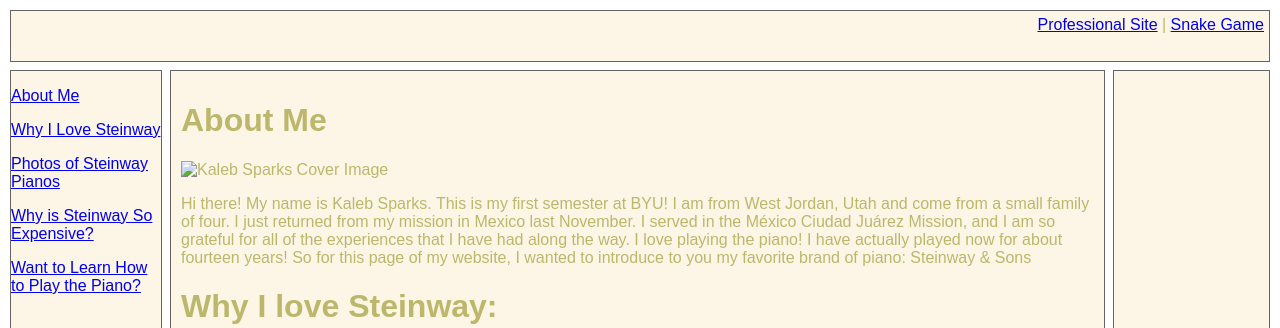
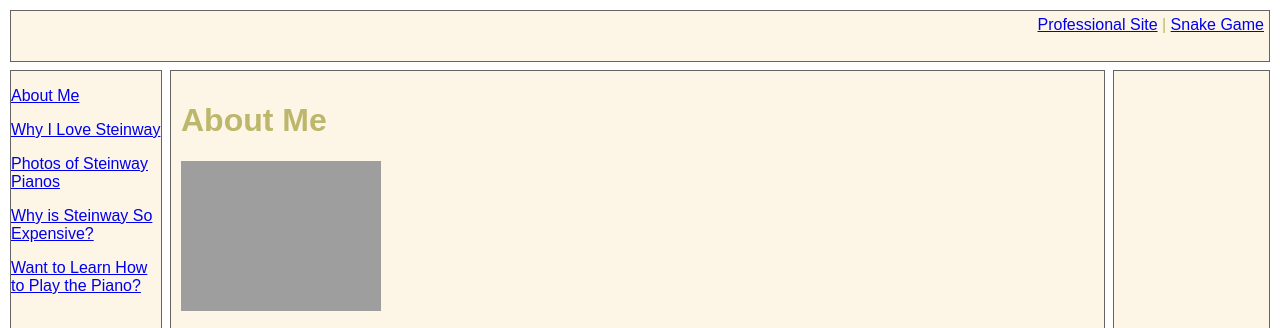
Before and after one commit to kspark16/IS201, a plain HTML site: page scratch.html in a window 1280 px wide. Shown: the top 328 px of the page. Drawn offline with Linux system fonts and the light colour scheme; the site is published under a folder, as on GitHub Pages, so addresses that start at the root find nothing.

Commit message:
Update scratch.html

```diff
--- a/scratch.html
+++ b/scratch.html
@@ -19,7 +19,7 @@
     <p><a href="#tableau">Want to Learn How to Play the Piano?</a></p></div>
 
     <div class="mainbody"><h1 id="abtMe"><span class="center">About Me</span></h1>
-    <img src="/assets/scratch_photo.jpg" height="150" alt="Kaleb Sparks Cover Image">
+    <img src="assets/scratch_photo.jpg" height="150" alt="Kaleb Sparks Cover Image">
     <p>Hi there! My name is Kaleb Sparks. This is my first semester at BYU! I am from West Jordan, Utah and come from a small family of four. I just returned from my mission in Mexico last November. I served in the México Ciudad Juárez Mission, and I am so grateful for all of the experiences that I have had along the way. I love playing the piano! I have actually played now for about fourteen years! So for this page of my website, I wanted to introduce to you my favorite brand of piano: Steinway & Sons</p>
     <h1 id="loveSteinway">Why I love Steinway:</h1>
     <p>There are several reasons why I simply love playing on a Steinway:</p>
```
